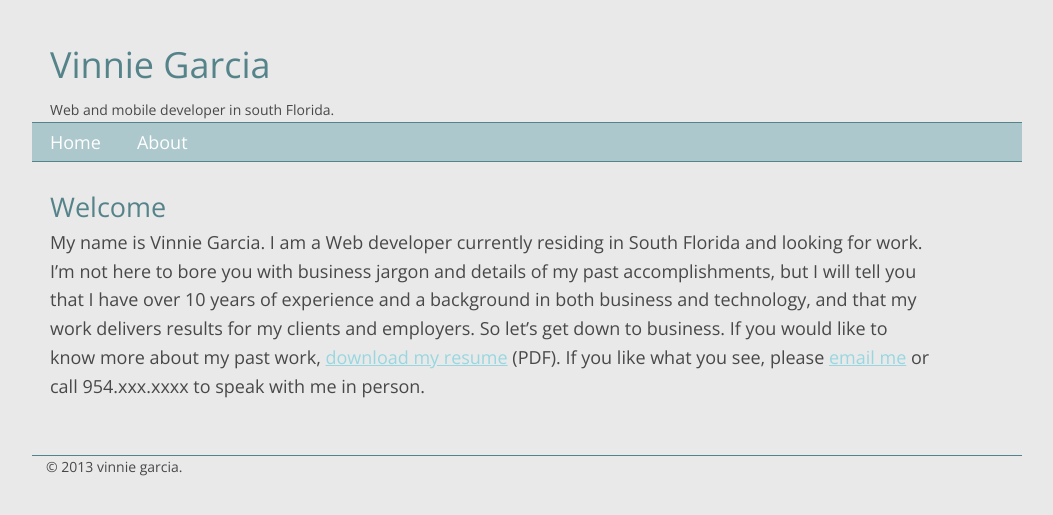
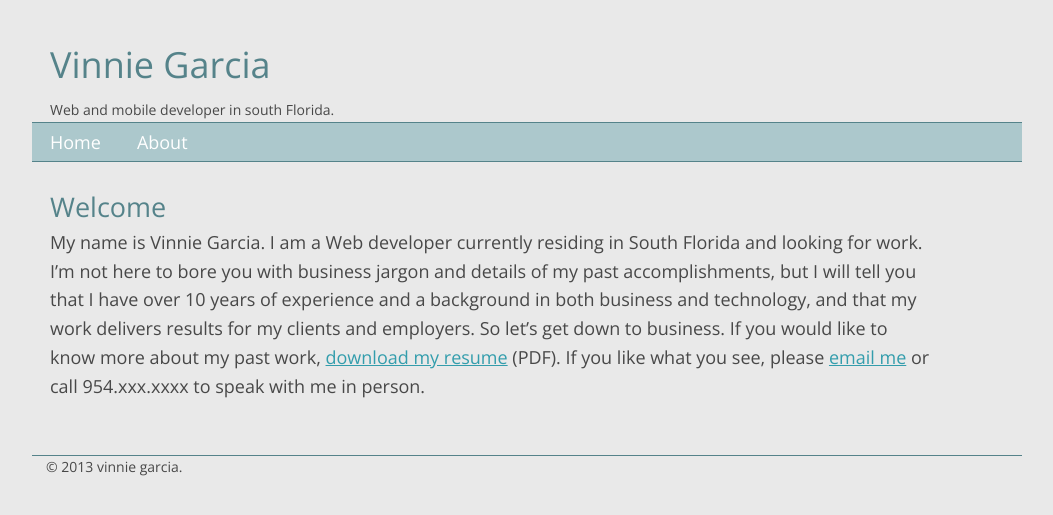
Before and after one commit to vinniegarcia/vinniegarcia.github.com, a Jekyll site: the page built from index.md, in a window 1280 px wide. Shown: the top 515 px of the page, without its empty margins (113-1166 px from the left). Built offline with Jekyll 4.4.1, drawn with Linux system fonts in a browser that asks for light colours; Markdown is read by kramdown in place of the engine named in the settings.

Commit message:
less color on links

```diff
--- a/css/main.css
+++ b/css/main.css
@@ -48,7 +48,7 @@ h6 {
 }
 
 a {
-  color: #98d7e0;
+  color: #339dac;
   -webkit-transition: all 0.25s ease-in;
      -moz-transition: all 0.25s ease-in;
       -ms-transition: all 0.25s ease-in;
--- a/less/main.less
+++ b/less/main.less
@@ -5,7 +5,7 @@
 @linkHover: darken(@linkColor, 25%);
 @lighterBlue: #acc8cc;
 @darkerBlue: darken(@lighterBlue, 30%);
-@satBlue: saturate(@lighterBlue, 30%);
+@satBlue: saturate(@darkerBlue, 30%);
 @baseFontSize: 18px;
 @smallFontSize: 14px;
 @bigFontSize: 24px;
```
